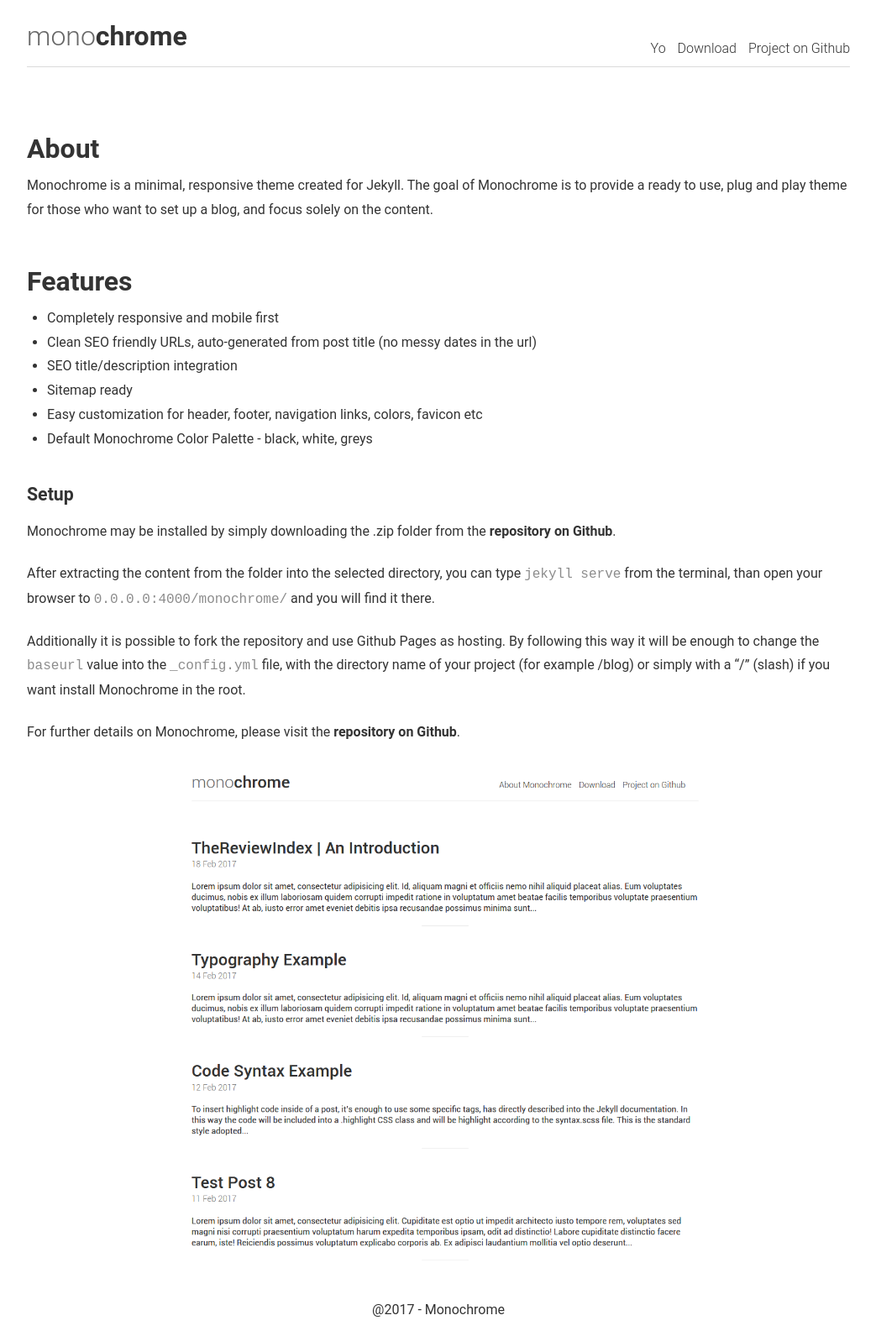
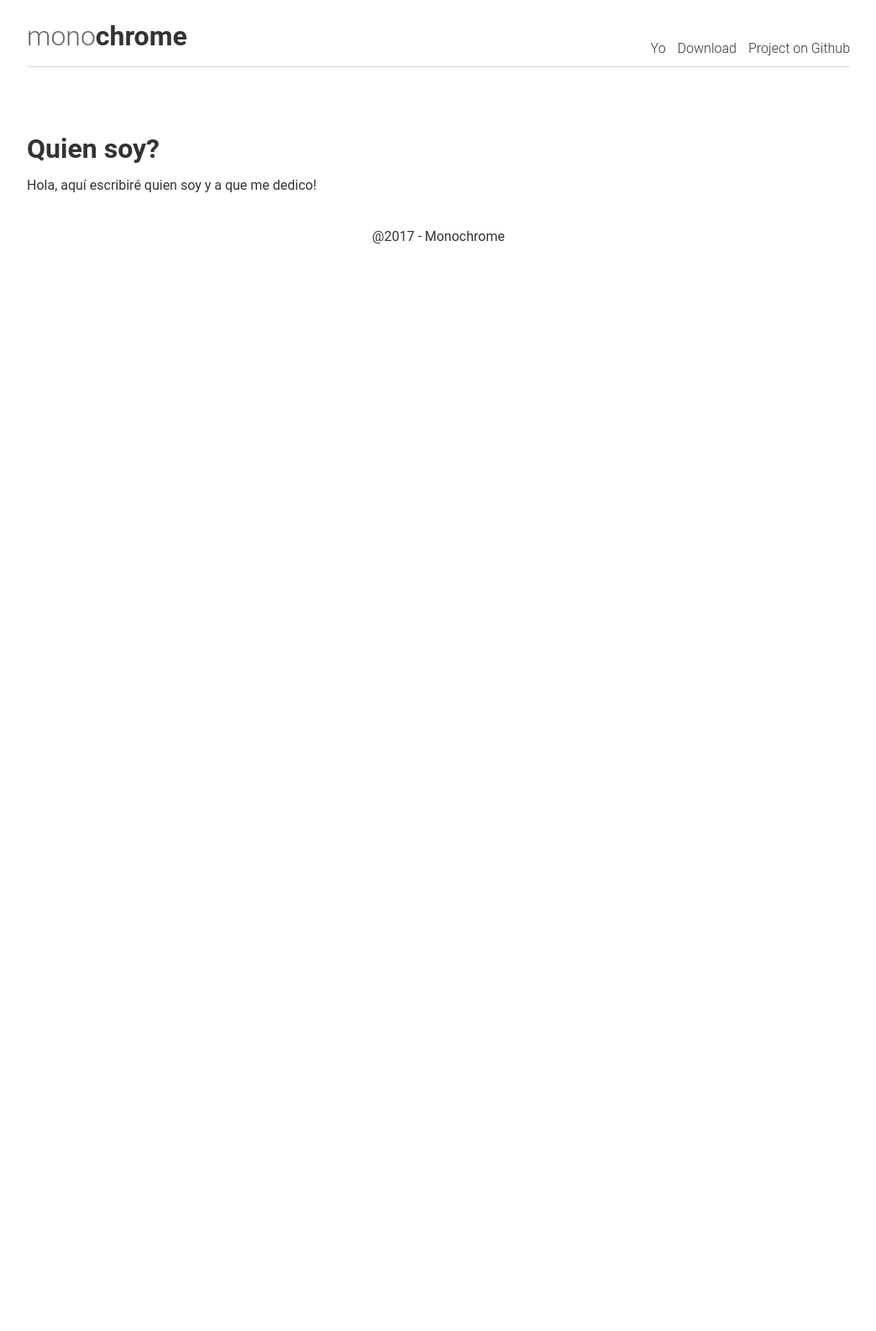
Before and after one commit to stackbit-projects/jesuslopez-37f86, a Jekyll site: the page built from about.md, in a window 1280 px wide. Shown: the whole page at 84% size, without its empty margins (118-1161 px from the left). Built offline with Jekyll 4.4.1, drawn with Linux system fonts in a browser that asks for light colours; after the commit the page ends 900 px from its top, so only the background shows below that.

Commit message:
about.md: updated markdown_content

```diff
--- a/about.md
+++ b/about.md
@@ -3,28 +3,6 @@ layout: page
 title: Yo
 description: Quien soy?
 ---
-## About
-Monochrome is a minimal, responsive theme created for Jekyll. The goal of Monochrome is to provide a ready to use, plug and play theme for those who want to set up a blog, and focus solely on the content.
+## Quien soy?
 
-## Features
-
-- Completely responsive and mobile first
-- Clean SEO friendly URLs, auto-generated from post title (no messy dates in the url)
-- SEO title/description integration
-- Sitemap ready
-- Easy customization for header, footer, navigation links, colors, favicon etc
-- Default Monochrome Color Palette - black, white, greys
-
-### Setup
-
-Monochrome may be installed by simply downloading the .zip folder from the [repository on Github](https://github.com/thereviewindex/monochrome/archive/master.zip).
-
-After extracting the content from the folder into the selected directory, you can type ``jekyll serve`` from the terminal, than open your browser to ``0.0.0.0:4000/monochrome/`` and you will find it there.
-
-Additionally it is possible to fork the repository and use Github Pages as hosting. By following this way it will be enough to change the ``baseurl`` value into the ``_config.yml`` file, with the directory name of your project (for example /blog) or simply with a "/" (slash) if you want install Monochrome in the root.
-
-
-
-For further details on Monochrome, please visit the [repository on Github](https://github.com/thereviewindex/monochrome/).
-
-![Monochrome](img/monochrome01.png "monochrome")
+Hola, aquí escribiré quien soy y a que me dedico!
```
